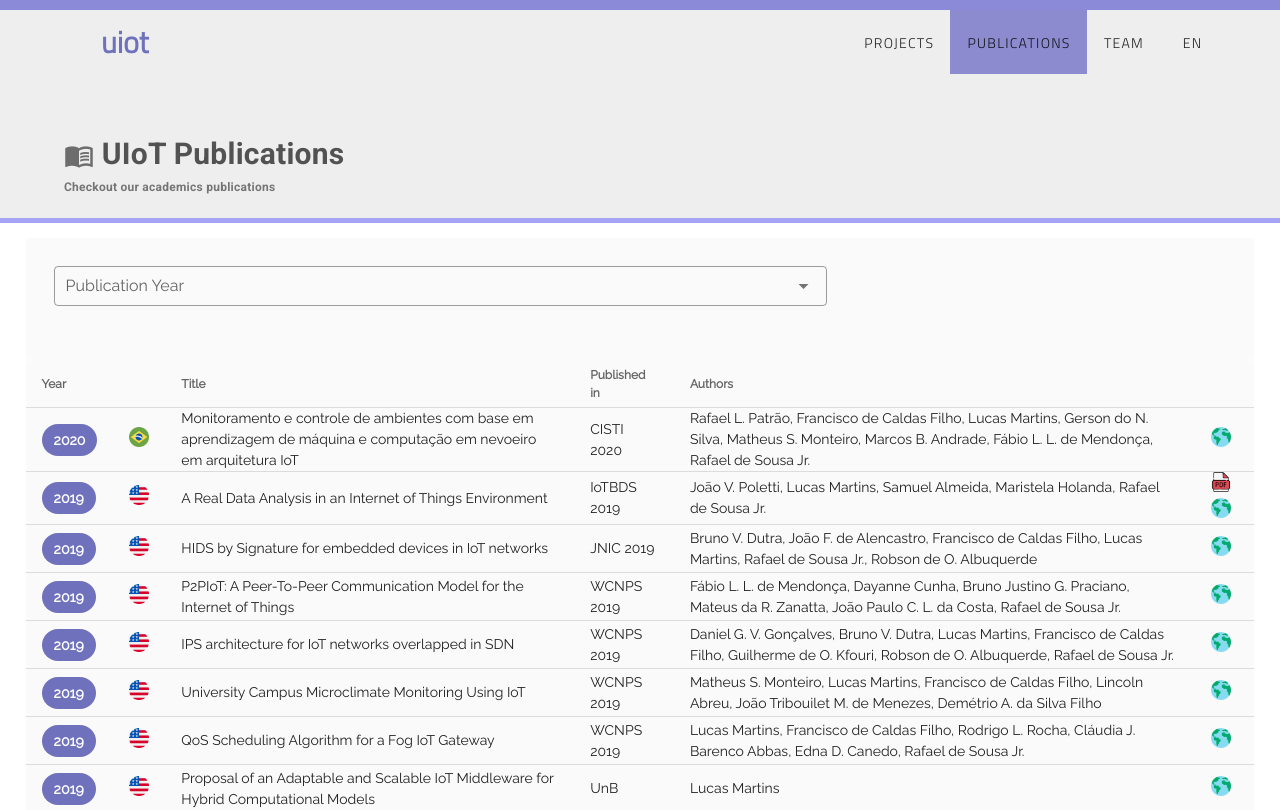
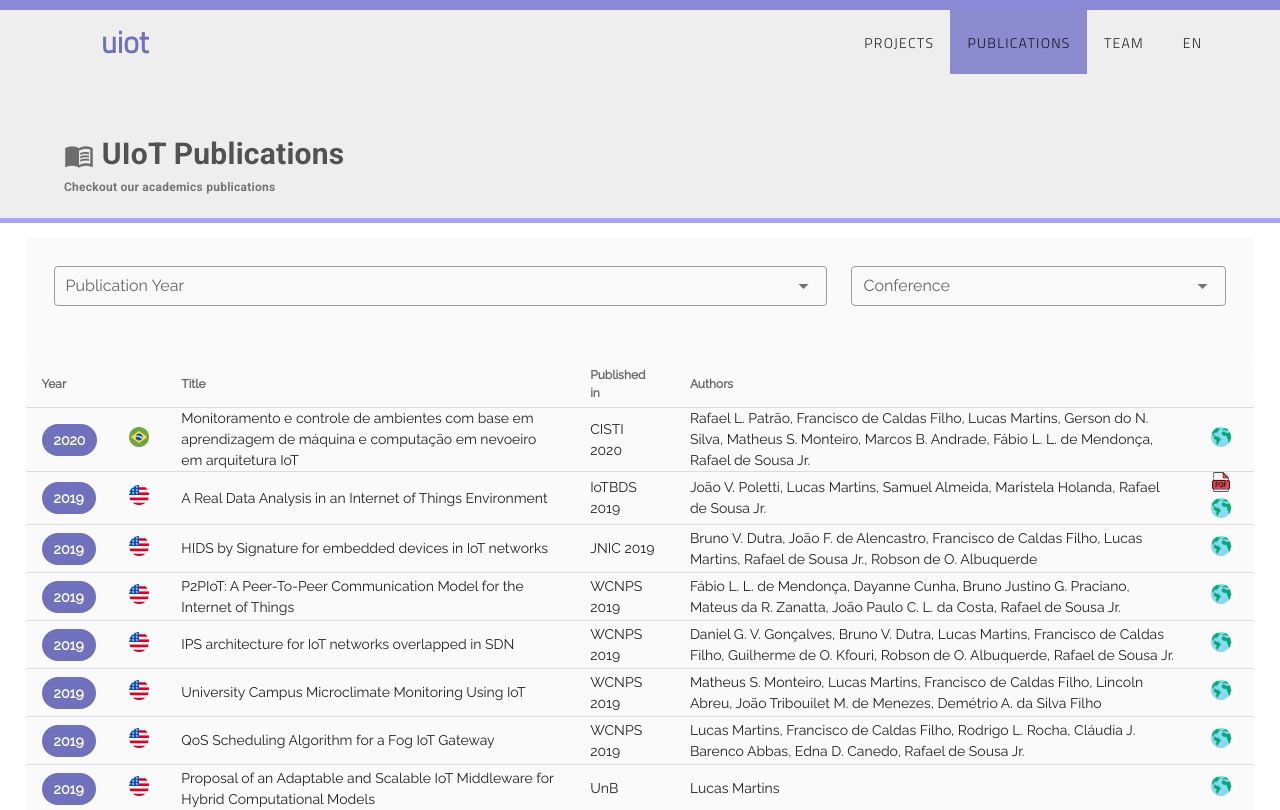
Before and after one commit to uiot/uiot.github.io, a Vue app: page /#/publications in a window 1280 px wide. Shown: the top 810 px of the page. Built offline with nearby package versions, Linux system fonts and the light colour scheme; what vue-mobile-detection would draw is missing.

Commit message:
Adding conference filter

```diff
--- a/src/components/Publications/Publications.vue
+++ b/src/components/Publications/Publications.vue
@@ -13,9 +13,20 @@
             </template>
           </v-select>
         </v-col>
+        <v-col cols="4">
+          <v-select clearable outlined dense v-model="currentConference" :items="conferences" attach chips color="base" :label="'Conference'">
+            <template v-slot:selection="{ attrs, item}">
+              <v-chip v-bind="attrs" class="white--text" color="base">
+                <template class="pr-2">
+                  {{ item }}
+                </template>
+              </v-chip>
+            </template>
+          </v-select>
+        </v-col>
       </v-card-title>
     </v-card>
-    <list-publications :data="filtered.length ? filtered : all()"/>
+    <list-publications :data="filtered.length ? filtered : all()" :conference="currentConference"/>
   </div>
 </template>
 
@@ -34,6 +45,7 @@ export default {
         return {
             lastDateSelected: [ 2020 ],
             selectedYears: [ ],
+            currentConference: "",
             publicacoes: Publications,
             expanded: [],
             singleExpand: false,
@@ -54,6 +66,9 @@ export default {
     computed: {
       years(){
         return new filterPublications().getYears()
+      },
+      conferences(){
+        return new filterPublications().getConferences()
       },
       filtered(){
         return new filterPublications().byYears(this.selectedYears)
--- a/src/components/commom/ListPublications.vue
+++ b/src/components/commom/ListPublications.vue
@@ -2,7 +2,7 @@
     <div>
         <v-data-table
             :headers="headers"
-            :items="data"
+            :items="!conference ? data : data.filter(function( item ){ return item.short == conference }) "
             class="grey lighten-5"
             item-key="title"
         >
@@ -35,7 +35,7 @@
 import { filterMembers } from "../../functions/members.js"
 
 export default {
-    props: [ 'data' ],
+    props: [ 'data', 'conference' ],
     data(){
         return{
             headers: [
--- a/src/functions/publications.js
+++ b/src/functions/publications.js
@@ -16,6 +16,12 @@ export class filterPublications {
         return arr_ret
     }
 
+    getConferences(){
+        let arr_ret = []
+        publications.map(function(item){ if(arr_ret.indexOf(item.short) === -1){ arr_ret.push(item.short) } })
+        return arr_ret
+    }
+
     all(){
         return publications
     }
```
Also changed, not shown: src/views/Home.vue (+0 -7 lines).
